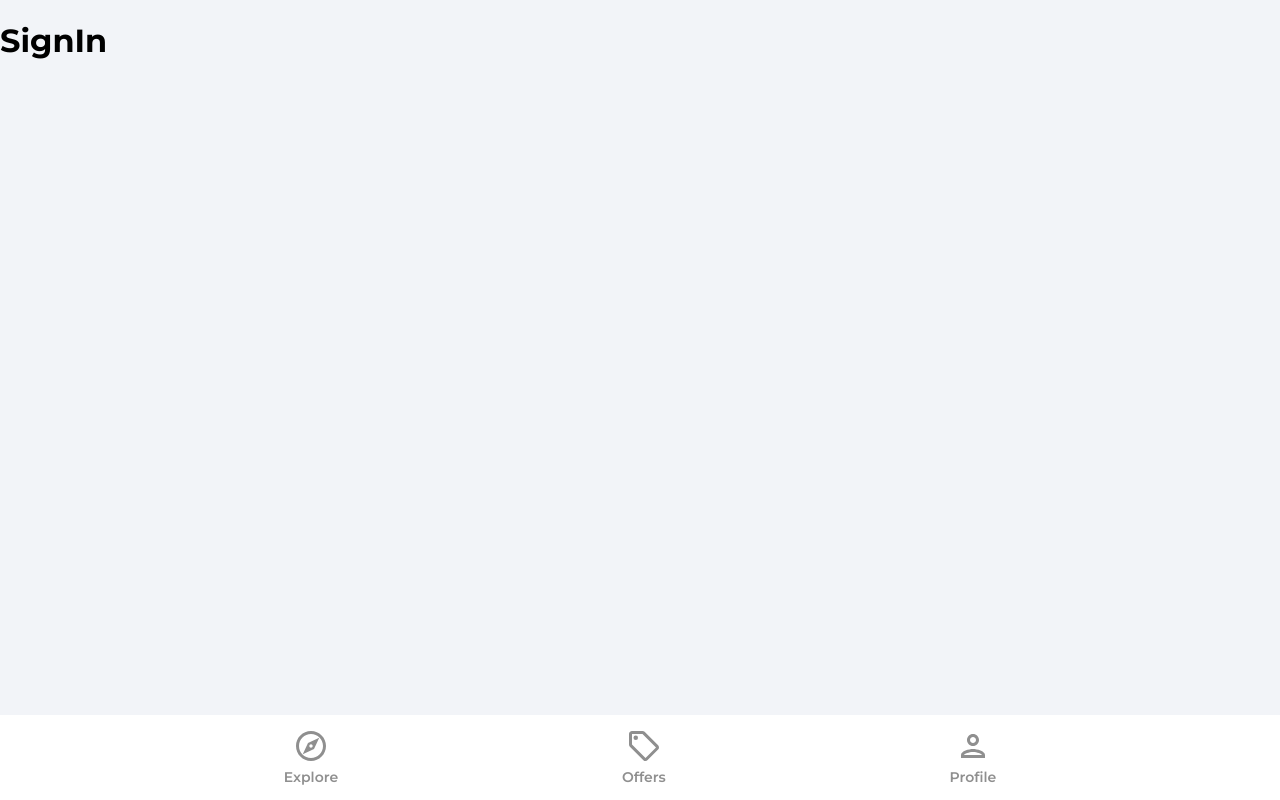
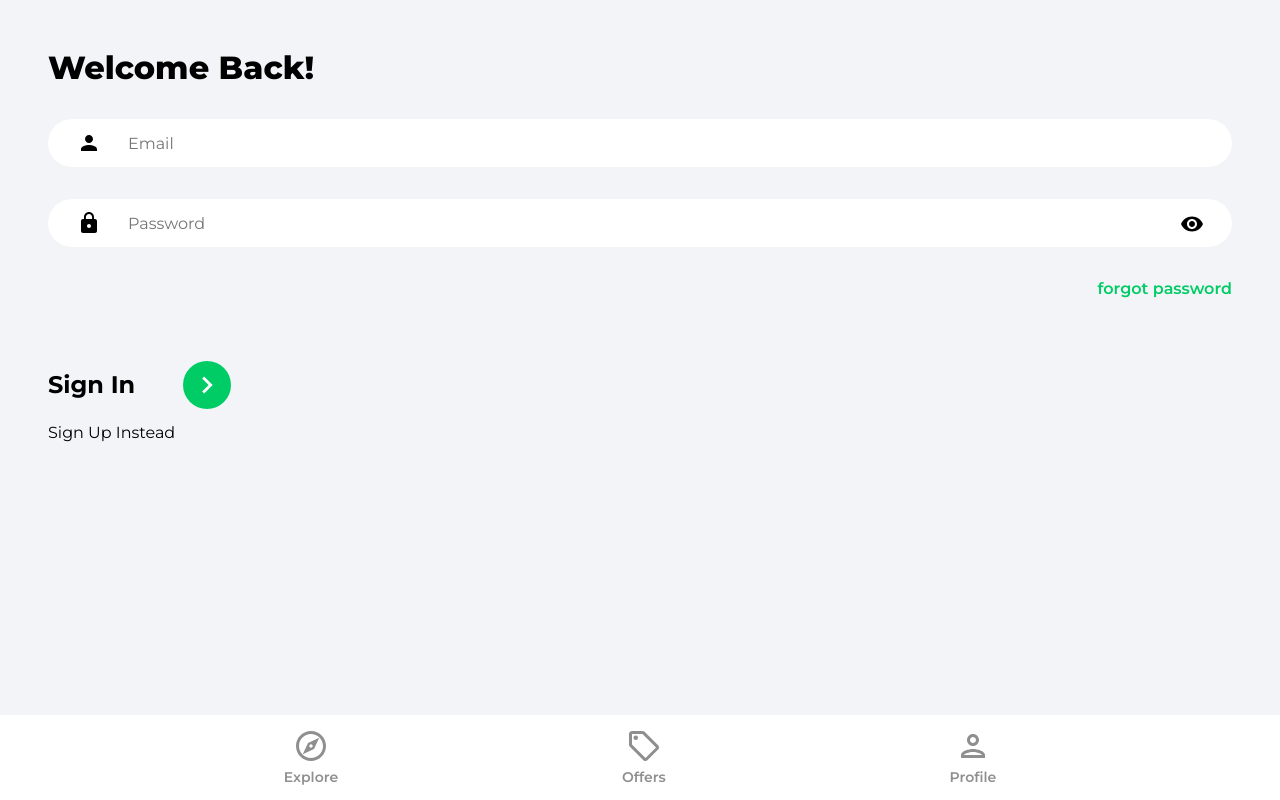
Before and after one commit to NicholasLoren/market-place, a React (Create React App) app: page /signin in a window 1280 px wide. Built offline with nearby package versions, Linux system fonts and the light colour scheme.

Commit message:
Created Sign In Form

```diff
--- a/src/pages/SignIn.jsx
+++ b/src/pages/SignIn.jsx
@@ -1,5 +1,78 @@
+import { useState } from 'react'
+import { Link, useNavigate } from 'react-router-dom'
+import { ReactComponent as ArrowRightIcon } from '../assets/svg/keyboardArrowRightIcon.svg'
+import visibilityIcon from '../assets/svg/visibilityIcon.svg'
+
 const SignIn = () => {
-  return <h1>SignIn</h1>
+  const [showPassword, setShowPassword] = useState(false)
+  const [formData, setFormData] = useState({
+    email: '',
+    password: '',
+  })
+
+  const onChange = (e) => {
+    const { id, name, value } = e.target
+
+    setFormData({
+      ...formData,
+      [id]: value,
+    })
+  }
+
+  const { email, password } = formData
+  return (
+    <>
+      <div className="pageContainer">
+        <header>
+          <p className="pageHeader">Welcome Back!</p>
+        </header>
+        <main>
+          <form>
+            <input
+              type="email"
+              name="email"
+              id="email"
+              className="emailInput"
+              placeholder="Email"
+              value={email}
+              onChange={onChange}
+            />
+            <div className="passwordInputDiv">
+              <input
+                type={showPassword ? 'text' : 'password'}
+                name="password"
+                id="password"
+                className="passwordInput"
+                placeholder="Password"
+                onChange={onChange}
+              />
+              <img
+                src={visibilityIcon}
+                alt="Show Password"
+                className="showPassword"
+                onClick={() => setShowPassword((prevState) => !prevState)}
+              />
+            </div>
+
+            <Link to="/forgot-password" className="forgotPasswordLink">
+              forgot password
+            </Link>
+
+            <div className="signInBar">
+              <p className="signInText">Sign In</p>
+              <button className="signInButton">
+                <ArrowRightIcon fill="#fff" width="34px" height="34px" />
+              </button>
+            </div>
+            {/* Google Oauth */}
+            <Link to="/sign-in" className="signUpLink">
+              Sign Up Instead
+            </Link>
+          </form>
+        </main>
+      </div>
+    </>
+  )
 }
 
 export default SignIn
```
